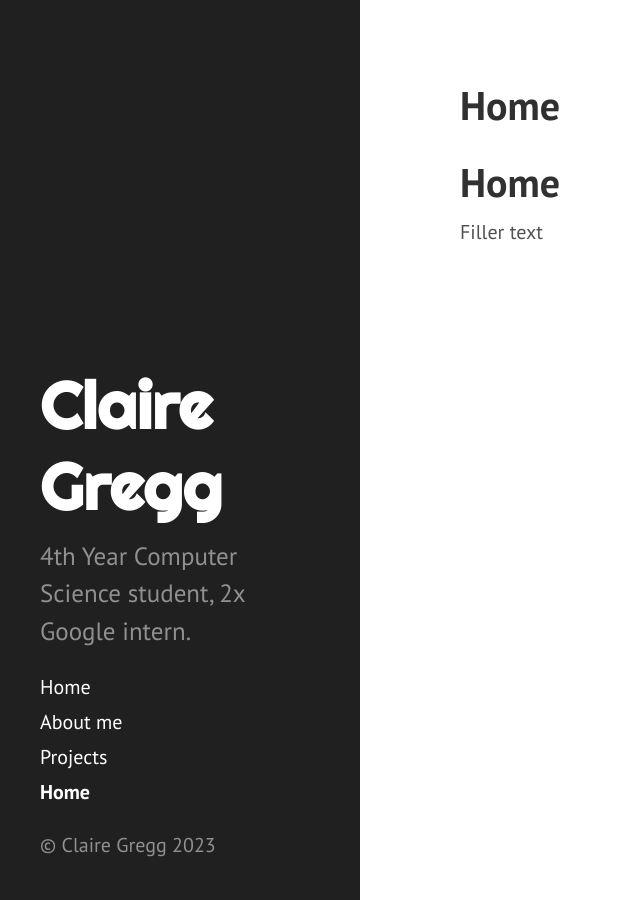
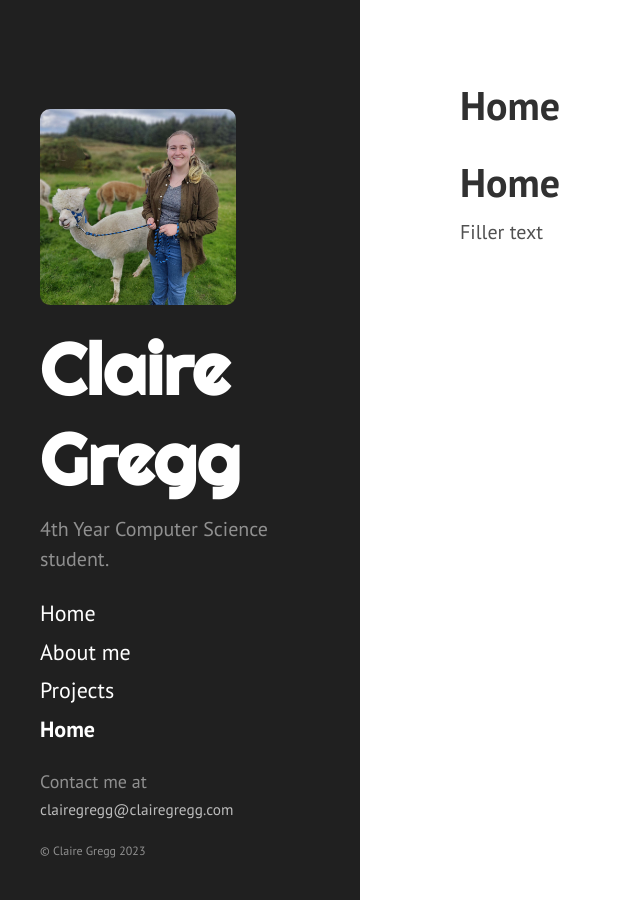
Before and after one commit to clairegregg/clairegregg.github.io, a Jekyll site: the page built from index.md, in a window 1280 px wide. Shown: the whole page, without its empty margins (0-640 px from the left). Built offline with Jekyll 4.4.1, drawn with Linux system fonts in a browser that asks for light colours; our own code applies the rules of GitHub Pages for plain Markdown files; Markdown is read by kramdown in place of the engine named in the settings.

Commit message:
Modify side bar to include image and contact details

```diff
--- a/_config.yml
+++ b/_config.yml
@@ -4,7 +4,7 @@ highlighter:      pygments
 
 # Setup
 title:            Claire Gregg
-description:      '4th Year Computer Science student, 2x Google intern.'
+description:      '4th Year Computer Science student.'
 baseurl:          /
 
 author:
--- a/_includes/sidebar.html
+++ b/_includes/sidebar.html
@@ -1,6 +1,7 @@
 <div class="sidebar">
   <div class="container sidebar-sticky">
     <div class="sidebar-about">
+      <img src="public/portrait.jpg" alt="Image of Claire Gregg leading an alpaca.">
       <h1>
         <a href="{{ site.baseurl }}">
           {{ site.title }}
@@ -27,6 +28,9 @@
       {% endfor %}
     </nav>
 
-    <p>&copy; Claire Gregg {{ site.time | date: '%Y' }}</p>
+    <div class="sidebar-contact">
+    <p><span>Contact me at </span><nobr><span><a href = "mailto: clairegregg@clairegregg.com">clairegregg@clairegregg.com</a></span></nobr> </p>
+  </div>
+    <p class="copyright">&copy; Claire Gregg {{ site.time | date: '%Y' }}</p>
   </div>
 </div>
--- a/public/css/hyde.css
+++ b/public/css/hyde.css
@@ -73,6 +73,7 @@ html {
 /* Sidebar links */
 .sidebar a {
   color: #fff;
+  font-size: 110%;
 }
 
 /* About section */
@@ -81,6 +82,19 @@ html {
   margin-top: 0;
   font-family: "Righteous";
   font-size: 3.25rem;
+}
+
+.copyright {
+  font-size: 60%;
+}
+.sidebar-contact p {
+  font-size: 90%;
+  font-weight: 400;
+}
+.sidebar-contact a {
+  font-size: 85%;
+  font-weight: 300;
+  color: rgba(255,255,255,0.7);
 }
 
 /* Sidebar nav */
--- a/public/css/poole.css
+++ b/public/css/poole.css
@@ -229,9 +229,9 @@ blockquote p:last-child {
 
 img {
   display: block;
-  max-width: 100%;
+  max-width: 70%;
   margin: 0 0 1rem;
-  border-radius: 5px;
+  border-radius: 10px;
 }
 
 /* Tables */
@@ -259,7 +259,7 @@ tbody tr:nth-child(odd) th {
  */
 
 .lead {
-  font-size: 1.25rem;
+  font-size: 1rem;
   font-weight: 300;
 }
 
```
Also changed, not shown: public/portrait.jpg (added).
